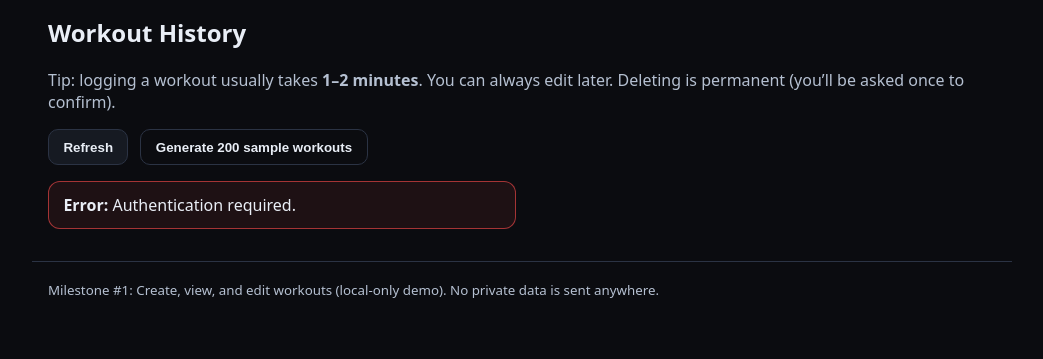
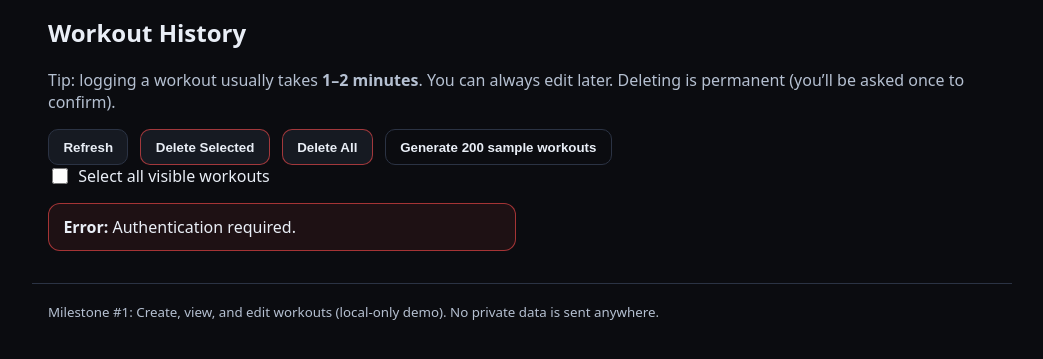
Before and after one commit to SirMrTyler/CS361-Project, a Flask app: template templates/history.html in a window 1280 px wide. Shown: the part 146-505 px from the top of the page, without its empty margins (118-1161 px from the left). Run offline with Flask 3, Linux system fonts and the light colour scheme; the template is opened without the code that fills it, so the values that code supplies are empty.

Commit message:
Added Delete Multiple/Delete All Functionality: ISSUES: Currently there is no way to differentiate between users. So they share workout history. Will fix next.

```diff
--- a/app.py
+++ b/app.py
@@ -13,6 +13,7 @@ Data persists in a local SQLite database file (instance/workouts.sqlite3).
 from __future__ import annotations
 
 import os
+import dotenv
 import sqlite3
 import time
 from functools import wraps
@@ -35,12 +36,14 @@ def create_app() -> Flask:
     # Store DB in instance/ so it doesn't get accidentally committed.
     os.makedirs(app.instance_path, exist_ok=True)
     app.config["DATABASE_PATH"] = os.path.join(app.instance_path, "workouts.sqlite3")
-    app.config["AUTH_BASE_URL"] = os.getenv(
-        "AUTH_BASE_URL",
-        "https://very-ardenia-sirmrtyler-tech-solutions-llc-1a046f3f.koyeb.app",
-    ).rstrip("/")
-    app.config["AUTH_APP_ID"] = os.getenv("AUTH_APP_ID", "workouts-app")
-    app.config["AUTH_APP_SECRET"] = os.getenv("AUTH_APP_SECRET", "bench225")
+    print(f"DATABASE_PATH: {app.config['DATABASE_PATH']}")
+    app.config["AUTH_BASE_URL"] = dotenv.dotenv_values().get("AUTH_BASE_URL")
+    print(f"AUTH_BASE_URL from .env: {app.config['AUTH_BASE_URL']}")
+
+    app.config["AUTH_APP_ID"] = dotenv.dotenv_values().get("AUTH_APP_ID")
+    print(f"AUTH_APP_ID from .env: {app.config['AUTH_APP_ID']}")
+    app.config["AUTH_APP_SECRET"] = dotenv.dotenv_values().get("AUTH_APP_SECRET")
+    print(f"AUTH_APP_SECRET from .env: {app.config['AUTH_APP_SECRET']}")
 
     init_db(app.config["DATABASE_PATH"])
 
@@ -210,6 +213,34 @@ def create_app() -> Flask:
         if not deleted:
             return jsonify({"ok": False, "error": "Workout not found."}), 404
         return jsonify({"ok": True})
+
+    @app.delete("/api/workouts")
+    @require_login(api=True)
+    def api_bulk_delete_workouts():
+        payload = request.get_json(silent=True) or {}
+        delete_all = bool(payload.get("all"))
+        ids_raw = payload.get("ids")
+
+        if delete_all:
+            deleted_count = delete_all_workouts(app.config["DATABASE_PATH"])
+            return jsonify({"ok": True, "deleted_count": deleted_count, "scope": "all"})
+
+        if not isinstance(ids_raw, list) or len(ids_raw) == 0:
+            return jsonify({"ok": False, "error": "Provide a non-empty list of workout IDs or set all=true."}), 400
+
+        ids: List[int] = []
+        for item in ids_raw:
+            try:
+                workout_id = int(item)
+            except (TypeError, ValueError):
+                return jsonify({"ok": False, "error": "Workout IDs must be integers."}), 400
+            if workout_id < 1:
+                return jsonify({"ok": False, "error": "Workout IDs must be positive integers."}), 400
+            if workout_id not in ids:
+                ids.append(workout_id)
+
+        deleted_count = delete_workouts_by_ids(app.config["DATABASE_PATH"], ids)
+        return jsonify({"ok": True, "deleted_count": deleted_count, "scope": "selected"})
 
     # Helpful for demonstrating responsiveness with 200 workouts (Issue #12)
     @app.post("/api/debug/seed")
@@ -543,6 +574,30 @@ def delete_workout(db_path: str, workout_id: int) -> bool:
     finally:
         conn.close()
 
+def delete_workouts_by_ids(db_path: str, workout_ids: List[int]) -> int:
+    unique_ids = sorted(set(int(i) for i in workout_ids if int(i) > 0))
+    if not unique_ids:
+        return 0
+
+    placeholders = ", ".join(["?"] * len(unique_ids))
+    conn = get_db_connection(db_path)
+    try:
+        with conn:
+            cur = conn.execute(f"DELETE FROM workouts WHERE id IN ({placeholders});", tuple(unique_ids))
+            return int(cur.rowcount)
+    finally:
+        conn.close()
+
+
+def delete_all_workouts(db_path: str) -> int:
+    conn = get_db_connection(db_path)
+    try:
+        with conn:
+            cur = conn.execute("DELETE FROM workouts;")
+            return int(cur.rowcount)
+    finally:
+        conn.close()
+
 
 # ----------------------------
 # Demo data (for responsiveness demo)
--- a/requirements.txt
+++ b/requirements.txt
@@ -1,2 +1,3 @@
 Flask>=2.3,<4
 requests>=2.31,<3
+python-dotenv>=0.21,<1
--- a/static/app.js
+++ b/static/app.js
@@ -79,6 +79,50 @@ function escapeHtml(s) {
 // History page
 // ------------------------------------------------------
 
+const historyState = {
+  selectedIds: new Set(),
+  workouts: []
+};
+
+function updateHistorySelectionUI() {
+  const workouts = historyState.workouts || [];
+  const total = workouts.length;
+  const selected = historyState.selectedIds.size;
+
+  const selectAllEl = $("#select-all-workouts");
+  const bulkRow = $("#history-bulk-row");
+  const statusEl = $("#history-selection-status");
+  const deleteSelectedBtn = $("#delete-selected");
+  const deleteAllBtn = $("#delete-all");
+
+  if (bulkRow) bulkRow.hidden = total === 0;
+
+  if (selectAllEl) {
+    selectAllEl.checked = total > 0 && selected === total;
+    selectAllEl.indeterminate = selected > 0 && selected < total;
+    selectAllEl.disabled = total === 0;
+  }
+
+  if (statusEl) {
+    statusEl.textContent = total === 0 ? "" : `${selected} selected of ${total}`;
+  }
+
+  if (deleteSelectedBtn) deleteSelectedBtn.disabled = selected === 0;
+  if (deleteAllBtn) deleteAllBtn.disabled = total === 0;
+}
+
+function attachHistorySelectionHandlers() {
+  $all(".workout-select").forEach(input => {
+    input.addEventListener("change", () => {
+      const id = Number(input.value);
+      if (!Number.isFinite(id)) return;
+      if (input.checked) historyState.selectedIds.add(id);
+      else historyState.selectedIds.delete(id);
+      updateHistorySelectionUI();
+    });
+  });
+}
+
 async function loadHistory() {
   const listEl = $("#workout-list");
   const emptyEl = $("#empty-state");
@@ -89,11 +133,15 @@ async function loadHistory() {
   try {
     const data = await fetchJson("/api/workouts");
     const workouts = data.workouts || [];
+    historyState.workouts = workouts;
+    historyState.selectedIds = new Set();
+
     if (timingEl) timingEl.textContent = `Loaded in ${data.timing_ms} ms`;
 
     if (workouts.length === 0) {
       listEl.innerHTML = "";
       emptyEl.hidden = false;
+      updateHistorySelectionUI();
       return;
     }
 
@@ -103,7 +151,13 @@ async function loadHistory() {
       const displayTitle = title ? title : "Workout";
       return `
         <div class="card" role="article">
-          <h3>
+          <div class="card-top-row">
+            <label class="check-inline" aria-label="Select workout ${w.id}">
+              <input class="workout-select" type="checkbox" value="${w.id}" />
+              Select
+            </label>
+          </div>
+        <h3>
             <a href="/workout/${w.id}" aria-label="Open workout details">
               ${escapeHtml(displayTitle)} — ${escapeHtml(w.workout_date)}
             </a>
@@ -115,6 +169,9 @@ async function loadHistory() {
         </div>
       `;
     }).join("");
+
+    attachHistorySelectionHandlers();
+    updateHistorySelectionUI();
   } catch (e) {
     listEl.innerHTML = `<div class="errors"><strong>Error:</strong> ${escapeHtml(e.message)}</div>`;
   }
@@ -128,6 +185,36 @@ async function seedData() {
   } catch (e) {
     showToast(`Seed failed: ${e.message}`, { ms: 3000 });
   }
+}
+
+async function deleteSelectedWorkouts() {
+  const ids = Array.from(historyState.selectedIds);
+  if (ids.length === 0) return;
+
+  const ok = confirm(`Delete ${ids.length} selected workout(s) permanently? This cannot be undone.`);
+  if (!ok) return;
+
+  const res = await fetchJson("/api/workouts", {
+    method: "DELETE",
+    body: JSON.stringify({ ids })
+  });
+  showToast(`Deleted ${res.deleted_count} workout(s).`);
+  await loadHistory();
+}
+
+async function deleteAllWorkouts() {
+  const total = historyState.workouts.length;
+  if (total === 0) return;
+
+  const ok = confirm(`Delete ALL ${total} workouts permanently? This cannot be undone.`);
+  if (!ok) return;
+
+  const res = await fetchJson("/api/workouts", {
+    method: "DELETE",
+    body: JSON.stringify({ all: true })
+  });
+  showToast(`Deleted ${res.deleted_count} workout(s).`);
+  await loadHistory();
 }
 
 // ------------------------------------------------------
@@ -536,6 +623,34 @@ document.addEventListener("DOMContentLoaded", async () => {
   if (page === "history") {
     $("#refresh-history")?.addEventListener("click", loadHistory);
     $("#seed-data")?.addEventListener("click", seedData);
+    $("#delete-selected")?.addEventListener("click", async () => {
+      try {
+        await deleteSelectedWorkouts();
+      } catch (e) {
+        showToast(`Delete failed: ${e.message}`, { ms: 3000 });
+      }
+    });
+    $("#delete-all")?.addEventListener("click", async () => {
+      try {
+        await deleteAllWorkouts();
+      } catch (e) {
+        showToast(`Delete failed: ${e.message}`, { ms: 3000 });
+      }
+    });
+    $("#select-all-workouts")?.addEventListener("change", (e) => {
+      const checked = Boolean(e.target.checked);
+      const checkboxes = $all(".workout-select");
+      historyState.selectedIds = new Set();
+      checkboxes.forEach(cb => {
+        cb.checked = checked;
+        if (checked) {
+          const id = Number(cb.value);
+          if (Number.isFinite(id)) historyState.selectedIds.add(id);
+        }
+      });
+      updateHistorySelectionUI();
+    });
+
     await loadHistory();
   }
 
--- a/static/style.css
+++ b/static/style.css
@@ -186,6 +186,23 @@ input[type="text"], input[type="date"], input[type="number"] {
   .card-list { grid-template-columns: 1fr; }
 }
 
+.check-inline {
+  display: inline-flex;
+  align-items: center;
+  gap: 0.45rem;
+  color: var(--text);
+}
+
+.check-inline input[type="checkbox"] {
+  width: 1rem;
+  height: 1rem;
+}
+
+.card-top-row {
+  display: flex;
+  justify-content: flex-end;
+}
+
 .card {
   border: 1px solid var(--border);
   background: var(--panel);
--- a/templates/history.html
+++ b/templates/history.html
@@ -11,6 +11,8 @@
 
   <div class="row">
     <button class="button" id="refresh-history" type="button">Refresh</button>
+    <button class="button danger" id="delete-selected" type="button" disabled>Delete Selected</button>
+    <button class="button danger" id="delete-all" type="button" disabled>Delete All</button>
 
     <!-- Optional helper to demonstrate responsiveness criteria -->
     <button class="button button-secondary" id="seed-data" type="button">
@@ -18,6 +20,14 @@
     </button>
 
     <span class="muted" id="history-timing" aria-live="polite"></span>
+  </div>
+
+  <div class="row" id="history-bulk-row" hidden>
+    <label class="check-inline">
+      <input type="checkbox" id="select-all-workouts" />
+      Select all visible workouts
+    </label>
+    <span class="muted" id="history-selection-status" aria-live="polite"></span>
   </div>
 
   <div id="empty-state" class="empty" hidden>
```
Also changed, not shown: 1 other file.
